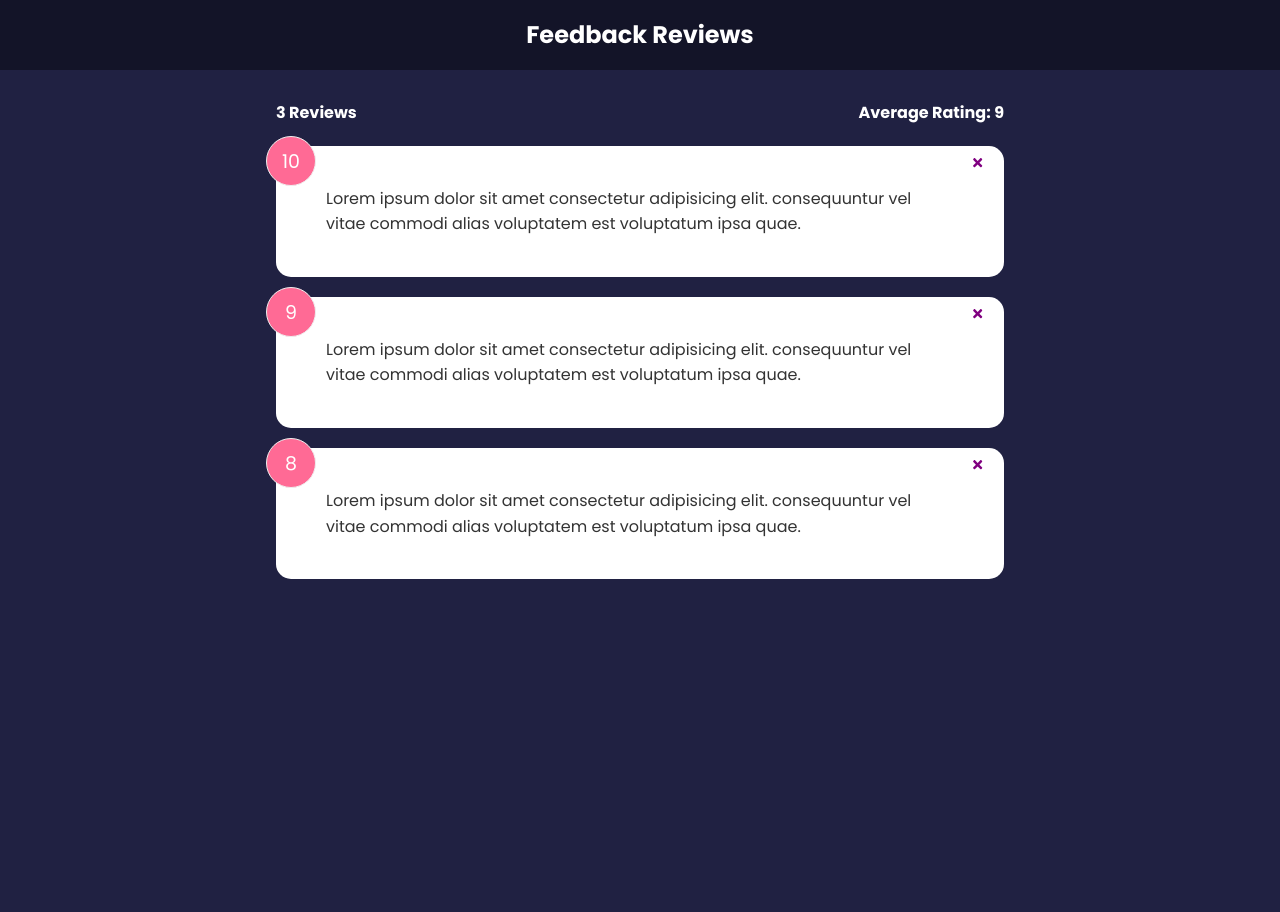
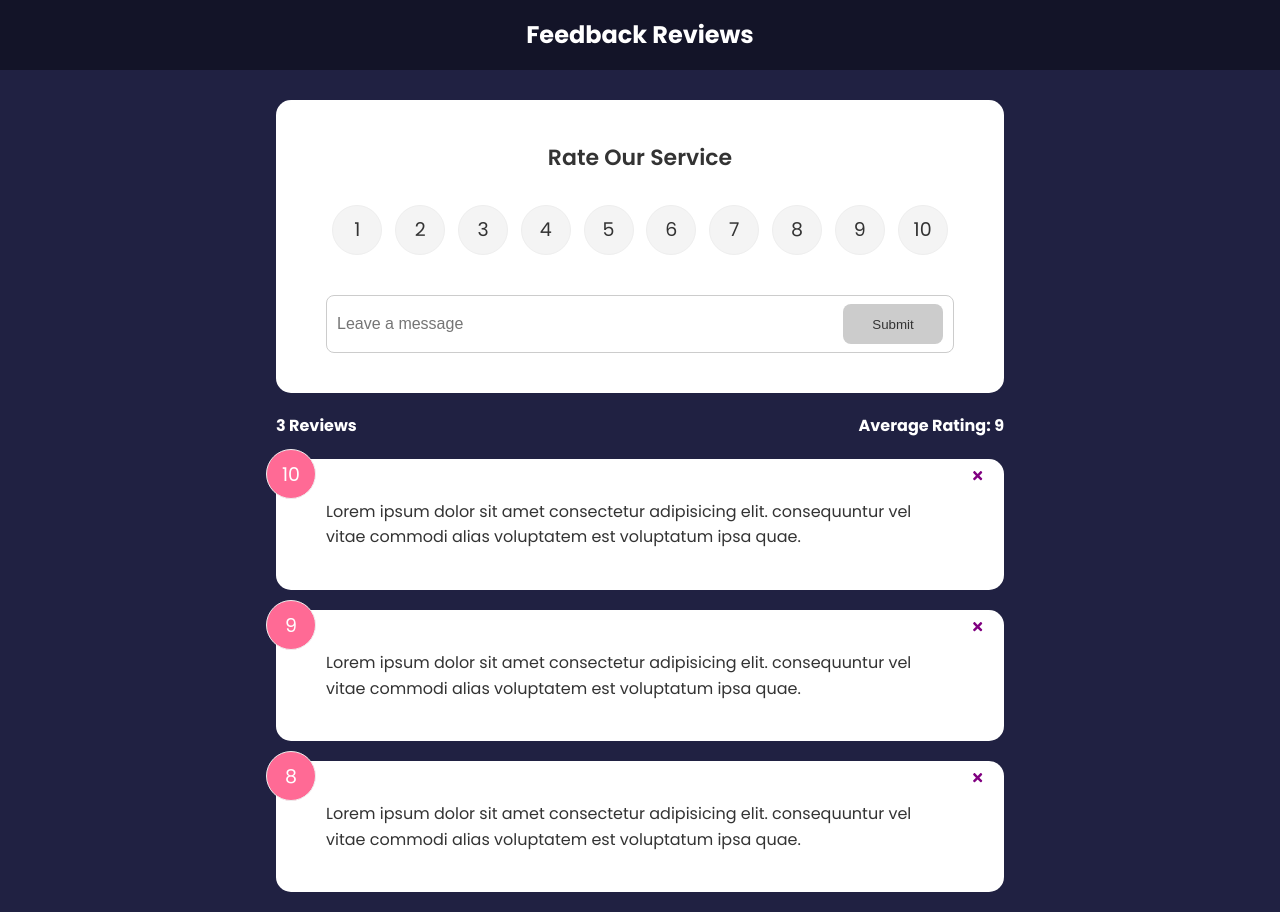
Before and after one commit to aidanxbyrne/feedback-reviews, a React (Create React App) app: page / in a window 1280 px wide. Before the commit the page ends 800 px from the top, so only its background shows below. Built offline with nearby package versions, Linux system fonts and the light colour scheme.

Commit message:
Feedback Form Creating
- Created Feedback Form Component
- Added Shared Button Component
- Added form validation for input length
- Created RatingSelect component which loops from 1-10 to create radio buttons

```diff
--- a/src/App.js
+++ b/src/App.js
@@ -3,6 +3,7 @@ import Header from "./components/Header";
 import FeedbackList from "./components/FeedbackList";
 import FeedbackData from "./data/FeedbackData";
 import FeedbackStats from "./components/FeedbackStats";
+import FeedbackForm from "./components/FeedbackForm";
 
 function App() {
   const [feedback, setFeedback] = useState(FeedbackData);
@@ -17,6 +18,7 @@ function App() {
     <>
       <Header />
       <div className="container">
+        <FeedbackForm />
         <FeedbackStats feedback={feedback} />
         <FeedbackList feedback={feedback} deleteItem={deleteItem} />
       </div>
--- /dev/null
+++ b/src/components/FeedbackForm.jsx
@@ -0,0 +1,48 @@
+import React, { useState } from "react";
+import Card from "./shared/Card";
+import Button from "./shared/Button";
+import RatingSelect from "./RatingSelect";
+
+function FeedbackForm() {
+  const [text, setText] = useState("");
+  const [rating, setRating] = useState(10);
+  const [btnDisabled, setBtnDisabled] = useState(true);
+  const [message, setMessage] = useState("");
+
+  const onTextChange = (e) => {
+    if (text === "") {
+      setBtnDisabled(true);
+      setMessage(null);
+    } else if (text !== "" && text.trim().length < 10) {
+      setBtnDisabled(true);
+      setMessage("Message must be at least 10 characters");
+    } else {
+      setBtnDisabled(false);
+      setMessage(null);
+    }
+    setText(e.target.value);
+  };
+
+  return (
+    <Card>
+      <form>
+        <h2>Rate Our Service</h2>
+        <RatingSelect select={(rating) => setRating(rating)} />
+        <div className="input-group">
+          <input
+            type="text"
+            placeholder="Leave a message"
+            onChange={onTextChange}
+            value={text}
+          />
+          <Button type="submit" isDisabled={btnDisabled} version="secondary">
+            Submit
+          </Button>
+        </div>
+        {message && <div className="message">{message}</div>}
+      </form>
+    </Card>
+  );
+}
+
+export default FeedbackForm;
--- /dev/null
+++ b/src/components/RatingSelect.jsx
@@ -0,0 +1,32 @@
+import React, { useState } from "react";
+
+function RatingSelect({ select }) {
+  const [selected, setSelected] = useState();
+
+  const ratingSelected = (e) => {
+    setSelected(+e.currentTarget.value);
+    select(+e.currentTarget.value);
+  };
+
+  return (
+    <ul className="rating">
+      {[...Array(10)].map((e, i) => {
+        return (
+          <li key={i}>
+            <input
+              type="radio"
+              id={`num${i + 1}`}
+              name="rating"
+              value={i + 1}
+              onChange={ratingSelected}
+              checked={selected === i + 1}
+            />
+            <label htmlFor={`num${i + 1}`}>{i + 1}</label>
+          </li>
+        );
+      })}
+    </ul>
+  );
+}
+
+export default RatingSelect;
--- /dev/null
+++ b/src/components/shared/Button.jsx
@@ -0,0 +1,25 @@
+import React from "react";
+import PropTypes from "prop-types";
+
+function Button({ children, version, type, isDisabled }) {
+  return (
+    <button type={type} disabled={isDisabled} className={`btn btn-${version}`}>
+      {children}
+    </button>
+  );
+}
+
+Button.defaultProps = {
+  version: "primary",
+  type: "button",
+  isDisabled: false,
+};
+
+Button.propTypes = {
+  children: PropTypes.node.isRequired,
+  version: PropTypes.string,
+  type: PropTypes.string,
+  isDisabled: PropTypes.bool,
+};
+
+export default Button;
```
